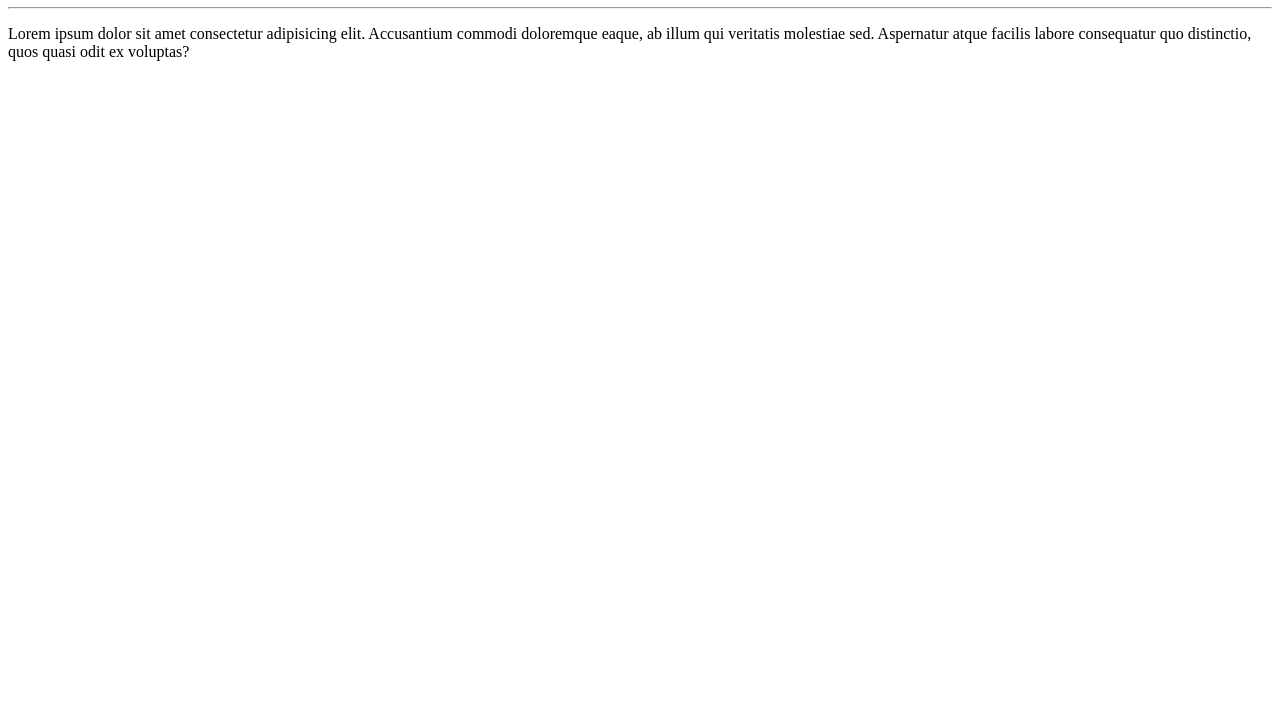
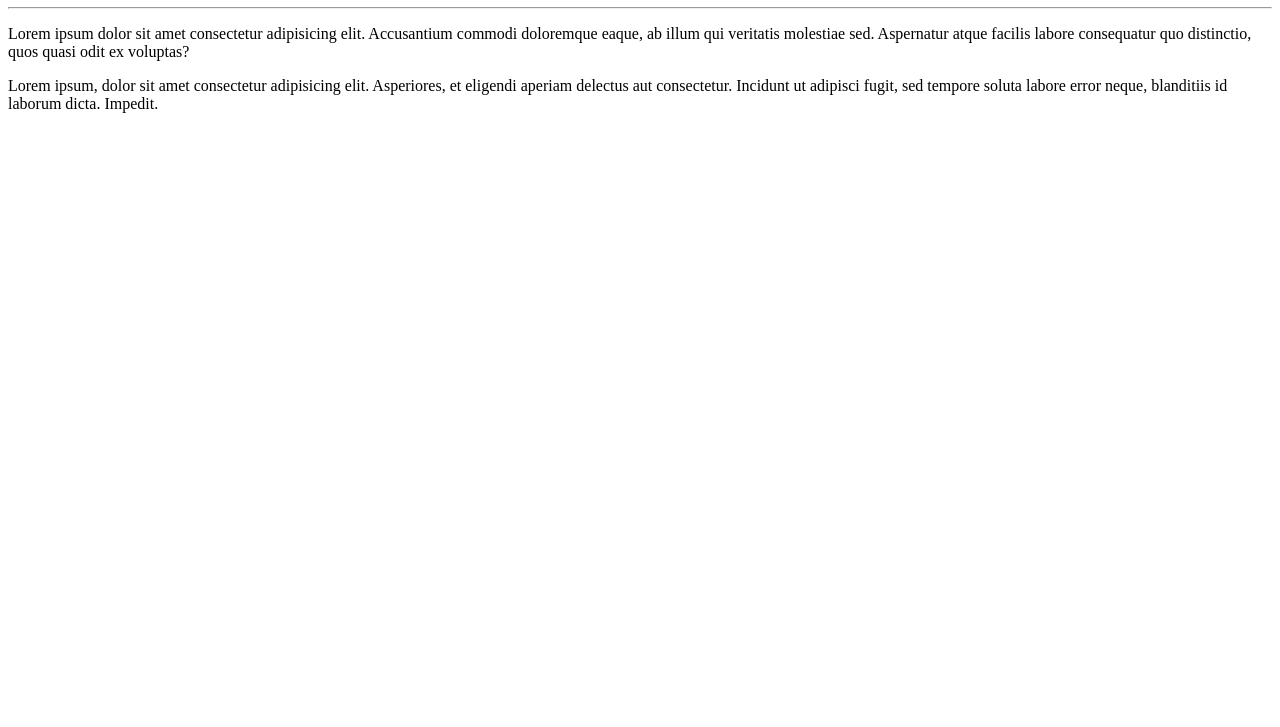
Before and after one commit to JuanArthur22/Criando-um-WebSite, a plain HTML site: page site-exemplo/index.html in a window 1280 px wide. Shown: the part 73-800 px from the top of the page. Drawn offline with Linux system fonts and the light colour scheme.

Commit message:
Adicionei mais um parágrafo

```diff
--- a/site-exemplo/index.html
+++ b/site-exemplo/index.html
@@ -9,5 +9,6 @@
     <h1>Site</h1>
     <hr>
     <p>Lorem ipsum dolor sit amet consectetur adipisicing elit. Accusantium commodi doloremque eaque, ab illum qui veritatis molestiae sed. Aspernatur atque facilis labore consequatur quo distinctio, quos quasi odit ex voluptas?</p>
+    <p>Lorem ipsum, dolor sit amet consectetur adipisicing elit. Asperiores, et eligendi aperiam delectus aut consectetur. Incidunt ut adipisci fugit, sed tempore soluta labore error neque, blanditiis id laborum dicta. Impedit.</p>
 </body>
 </html>
```
